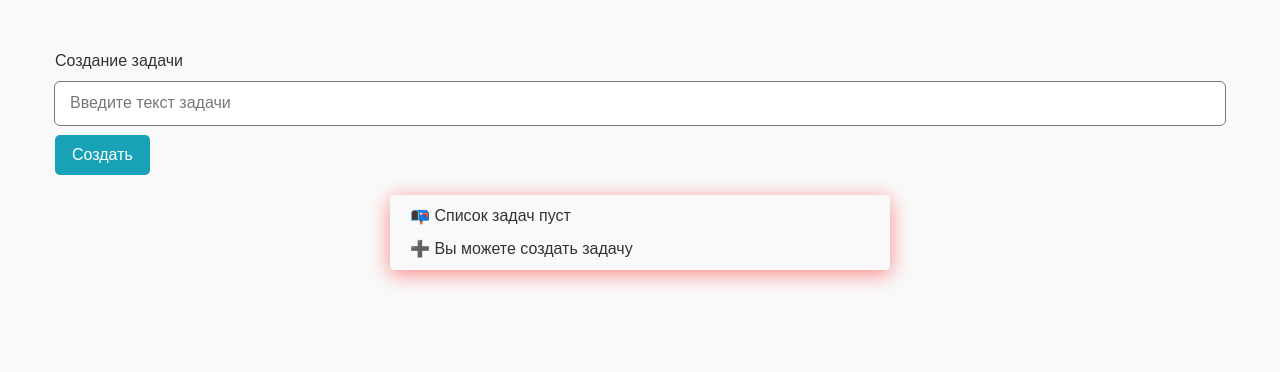
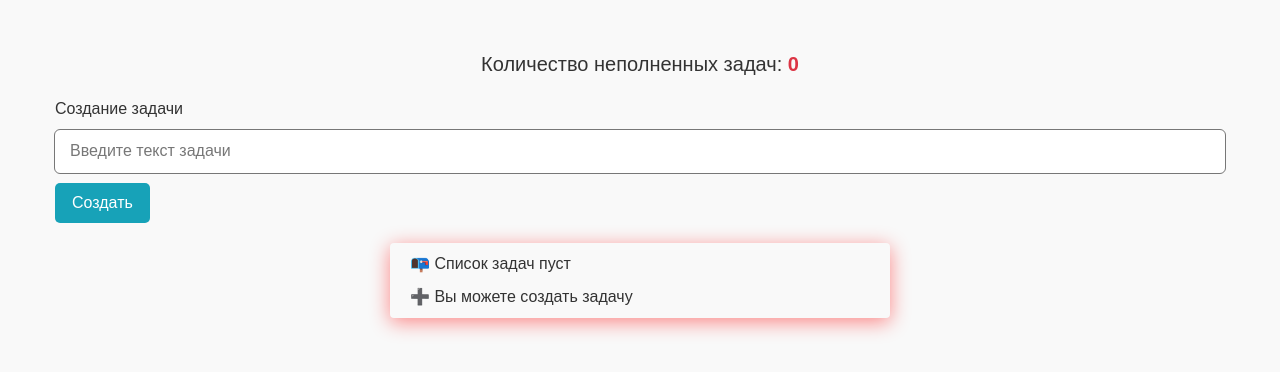
Before and after one commit to serj2626/test_app, a Vue app: page / in a window 1280 px wide. Shown: the top 372 px of the page. Built offline with nearby package versions, Linux system fonts and the light colour scheme; the HTML template or start-up script is replaced by a standard one.

Commit message:
feat: made a counter of uncompleted tasks

```diff
--- a/src/components/task/TaskContent.vue
+++ b/src/components/task/TaskContent.vue
@@ -13,7 +13,7 @@ const updateTaskByNewText = (payload: { id: number; text: string }) => {
 <template>
   <div class="task-content container">
     <div class="task-content__wrapper">
-      <TaskCounter />
+      <TaskCounter :count="store.totalUnfulfilledTasks" />
       <TaskAdd @add-task="(text: string) => store.addTask(text)" />
       <TaskList
         @delete-task="(id: number) => store.deleteTask(id)"
--- a/src/components/task/TaskCounter.vue
+++ b/src/components/task/TaskCounter.vue
@@ -1,3 +1,22 @@
-<script setup lang="ts"></script>
-<template></template>
-<style scoped lang="scss"></style>
+<script setup lang="ts">
+defineProps<{ count: number }>()
+</script>
+<template>
+  <div class="task-counter">
+    <p class="task-counter__text">
+      Количество неполненных задач: <span class="task-counter__count">{{ count }}</span>
+    </p>
+  </div>
+</template>
+<style scoped lang="scss">
+  .task-counter {
+    text-align: center;
+    &__text {
+      font-size: 20px;
+    }
+    &__count {
+      font-weight: 600;
+      color: $danger;
+    }
+  }
+</style>
--- a/src/stores/task.ts
+++ b/src/stores/task.ts
@@ -12,31 +12,7 @@ export interface ITask {
 type TTaskFilter = 'active' | 'completed' | 'all'
 
 export const useTaskStore = defineStore('task-store', () => {
-  // const tasks = ref<ITask[]>([])
-  // const tasks = ref<ITask[]>([
-  //   { id: 1, text: 'Помыться с мочалкой', status: false, createdAt: new Date().toISOString() },
-  //   { id: 2, text: 'Почистить зубы', status: true, createdAt: new Date().toISOString() },
-  //   {
-  //     id: 3,
-  //     text: 'Купить проездной, сходить на работу',
-  //     status: false,
-  //     createdAt: new Date().toISOString(),
-  //   },
-  //   {
-  //     id: 4,
-  //     text: 'Сходить в зал, придти домой и помыться, затем поесть, почистить зубы, ну и наконец-то лечь спать в кроватку',
-  //     status: true,
-  //     createdAt: new Date().toISOString(),
-  //   },
-  // ])
-
-  // const newTaskText = reactive<{ value: string; error: string }>({
-  //   value: '',
-  //   error: '',
-  // })
-
   const filter = ref<TTaskFilter>('all')
-
   const tasks = ref<ITask[]>(loadTasks())
 
   function loadTasks() {
@@ -88,6 +64,8 @@ export const useTaskStore = defineStore('task-store', () => {
 
   const totalCount = computed(() => tasks.value.length)
 
+  const totalUnfulfilledTasks = computed(() => tasks.value.filter((task) => !task.status).length)
+
   watch(
     tasks,
     (newTasks) => {
@@ -98,9 +76,10 @@ export const useTaskStore = defineStore('task-store', () => {
 
   return {
     tasks,
-    // newTaskText,
     filter,
     totalCount,
+    totalUnfulfilledTasks,
+
     loadTasks,
     updateTask,
     deleteTask,
```
